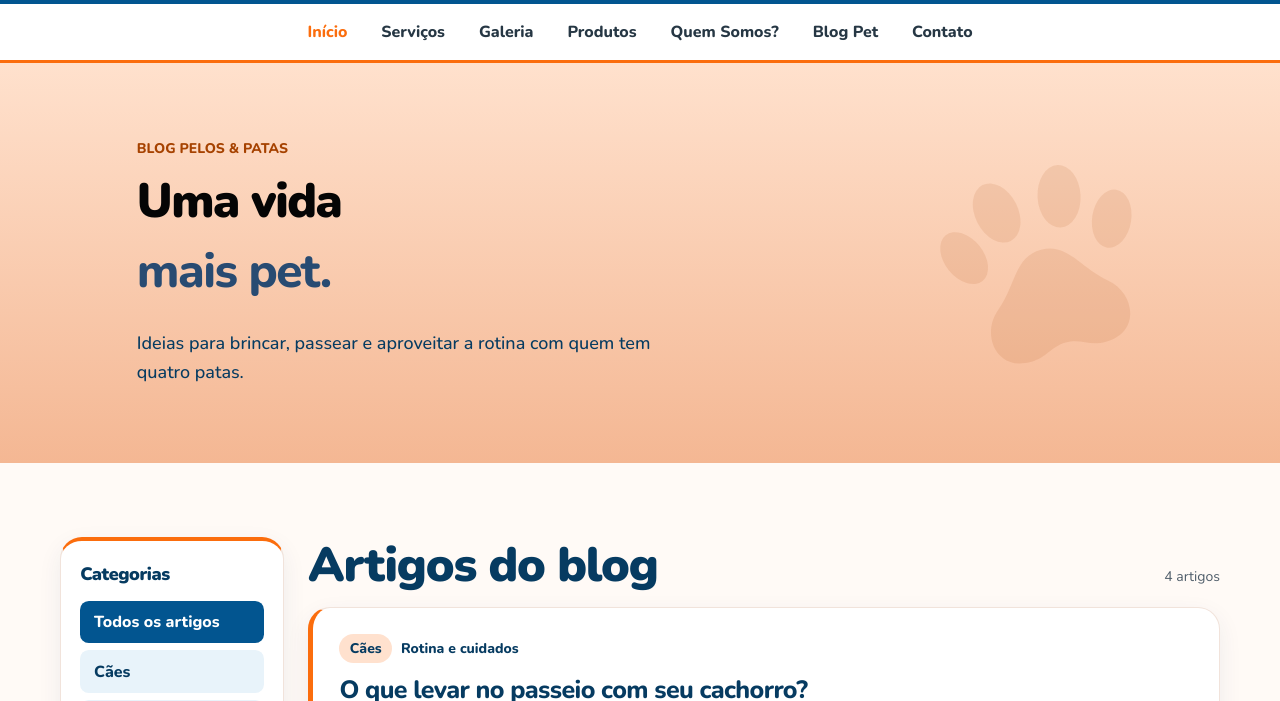
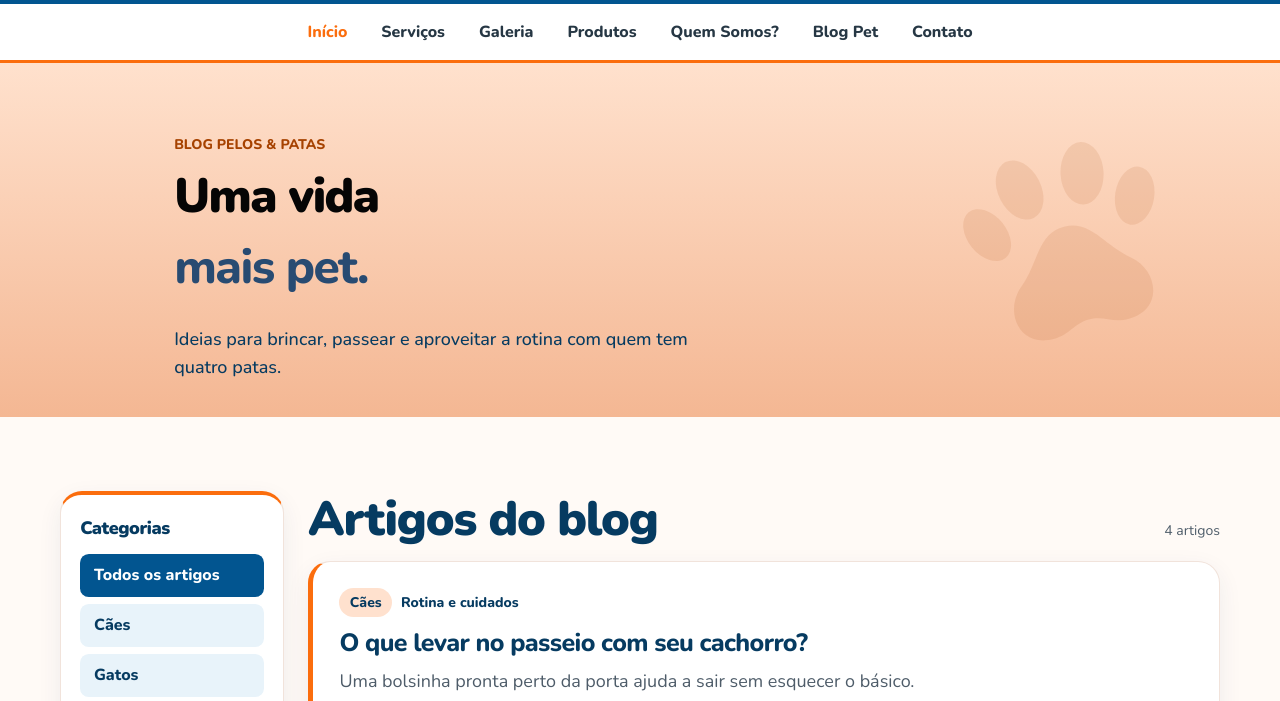
Before and after one commit to candymrklee/pelos-e-patas-3, a plain HTML site: page blog.html in a window 1280 px wide. Shown: the part 92-793 px from the top of the page. Drawn offline with Linux system fonts and the light colour scheme.

Commit message:
Enhance blog intro styles and layout
Added CSS styles for blog intro section and responsive design.

```diff
--- a/blog.html
+++ b/blog.html
@@ -1,3 +1,5 @@
+
+
 <!doctype html>
 <html lang="pt-BR">
 <head>
@@ -257,6 +259,21 @@ main a{color:var(--azul);text-decoration:underline;text-underline-offset:2px}
  .blog-intro .hero-novo-texto p{font-size:18px;margin-inline:0}
 }
 @media(prefers-reduced-motion:reduce){.site-header .btn:hover{transform:none}}
+
+/* Enquadramento dos banners alinhado ao index: não altera tipografia ou conteúdo. */
+.blog-intro{padding:0}
+.blog-intro .container{position:relative;display:block;width:100%;max-width:1210px;min-height:354px;margin-inline:auto;padding:38px 20px;box-sizing:border-box}
+.blog-intro .hero-novo-texto{position:relative;inset:auto;width:100%;max-width:580px;margin:0 auto;padding:0;text-align:center}
+.blog-intro .hero-novo-texto p{max-width:34rem;margin-inline:auto}
+@media(min-width:768px){
+ .blog-intro .container{height:clamp(286px,37vw,362px);min-height:0;padding:0}
+ .blog-intro .hero-novo-texto{position:absolute;left:7%;top:17%;width:65%;max-width:none;margin:0;padding:0;text-align:left}
+ .blog-intro .hero-novo-texto p{margin-inline:0}
+}
+@media(min-width:1024px){
+ .blog-intro .container{height:auto;aspect-ratio:1210/354}
+ .blog-intro .hero-novo-texto{left:11.5%;top:20.5%}
+}
 </style>
 </head>
 <body>
```
